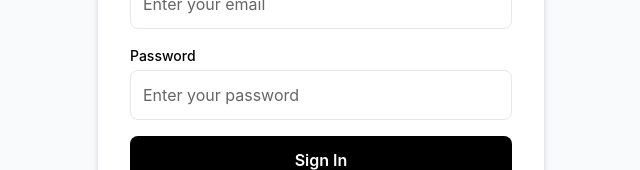
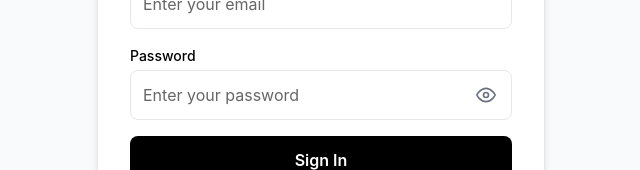
Before and after one commit to mromcar/pide-app, a Next.js app: page /en/login in a window 1280 px wide. Shown: the part 292-462 px from the top of the page, without its empty margins (319-959 px from the left). Built offline with nearby package versions, Linux system fonts and the light colour scheme.

Commit message:
Opción de ver la contraseña cuando introduces password

```diff
--- a/src/app/[lang]/login/LoginPageClient.tsx
+++ b/src/app/[lang]/login/LoginPageClient.tsx
@@ -13,6 +13,7 @@ interface LoginPageClientProps {
 export default function LoginPageClient({ translations, lang }: LoginPageClientProps) {
   const [email, setEmail] = useState('')
   const [password, setPassword] = useState('')
+  const [showPassword, setShowPassword] = useState(false)
   const [isLoading, setIsLoading] = useState(false)
   const [error, setError] = useState('')
   const router = useRouter()
@@ -33,9 +34,8 @@ export default function LoginPageClient({ translations, lang }: LoginPageClientP
       if (result?.error) {
         setError(t.error.invalidCredentials)
       } else {
-        // Redirigir según el rol del usuario o a la página principal
-        router.push(`/${lang}`) // Esto permitirá que LoginRedirect maneje la redirección
-        router.refresh() // Forzar actualización para obtener la nueva sesión
+        router.push(`/${lang}`)
+        router.refresh()
       }
     } catch (err) {
       const message =
@@ -52,7 +52,7 @@ export default function LoginPageClient({ translations, lang }: LoginPageClientP
 
     try {
       await signIn('google', {
-        callbackUrl: `/${lang}`, // Cambiar a la página principal
+        callbackUrl: `/${lang}`,
       })
     } catch (err) {
       const message =
@@ -101,10 +101,11 @@ export default function LoginPageClient({ translations, lang }: LoginPageClientP
               <label htmlFor="password" className="login-label">
                 {t.passwordLabel}
               </label>
+              <div className="password-input-container">
                 <input
                   id="password"
                   name="password"
-                type="password"
+                  type={showPassword ? 'text' : 'password'}
                   autoComplete="current-password"
                   required
                   value={password}
@@ -112,6 +113,40 @@ export default function LoginPageClient({ translations, lang }: LoginPageClientP
                   className="login-input"
                   placeholder={t.passwordPlaceholder}
                 />
+                <button
+                  type="button"
+                  onClick={() => setShowPassword(!showPassword)}
+                  className="password-toggle-btn"
+                >
+                  {showPassword ? (
+                    // Icono ojo cerrado
+                    <svg
+                      width="20"
+                      height="20"
+                      viewBox="0 0 24 24"
+                      fill="none"
+                      stroke="currentColor"
+                      strokeWidth="2"
+                    >
+                      <path d="M17.94 17.94A10.07 10.07 0 0 1 12 20c-7 0-11-8-11-8a18.45 18.45 0 0 1 5.06-5.94M9.9 4.24A9.12 9.12 0 0 1 12 4c7 0 11 8 11 8a18.5 18.5 0 0 1-2.16 3.19m-6.72-1.07a3 3 0 1 1-4.24-4.24" />
+                      <line x1="1" y1="1" x2="23" y2="23" />
+                    </svg>
+                  ) : (
+                    // Icono ojo abierto
+                    <svg
+                      width="20"
+                      height="20"
+                      viewBox="0 0 24 24"
+                      fill="none"
+                      stroke="currentColor"
+                      strokeWidth="2"
+                    >
+                      <path d="M1 12s4-8 11-8 11 8 11 8-4 8-11 8-11-8-11-8z" />
+                      <circle cx="12" cy="12" r="3" />
+                    </svg>
+                  )}
+                </button>
+              </div>
             </div>
 
             <button type="submit" disabled={isLoading} className="login-submit-btn">
@@ -127,7 +162,7 @@ export default function LoginPageClient({ translations, lang }: LoginPageClientP
             </div>
           </div>
 
-          {/* Google Login - AHORA VA DESPUÉS */}
+          {/* Google Login */}
           <div className="login-google-section">
             <button onClick={handleGoogleLogin} disabled={isLoading} className="login-google-btn">
               <svg className="login-google-icon" viewBox="0 0 24 24">
--- a/src/styles/pages/admin.css
+++ b/src/styles/pages/admin.css
@@ -1408,3 +1408,36 @@
   border-radius: 4px;
   border: 1px solid #d1d5db;
 }
+
+/* Agregar a tu archivo de estilos */
+.password-input-container {
+  position: relative;
+  display: flex;
+  align-items: center;
+}
+
+.password-toggle-btn {
+  position: absolute;
+  right: 12px;
+  top: 50%;
+  transform: translateY(-50%);
+  background: none;
+  border: none;
+  cursor: pointer;
+  color: #6b7280;
+  padding: 4px;
+  display: flex;
+  align-items: center;
+  justify-content: center;
+  border-radius: 4px;
+  transition: color 0.2s ease;
+}
+
+.password-toggle-btn:hover {
+  color: #374151;
+}
+
+.password-toggle-btn:focus {
+  outline: none;
+  color: #3b82f6;
+}
```
Also changed, not shown: 2 other files (tests, documents, lock files or other folders). Lines whose indentation alone changed are shown as unchanged.
